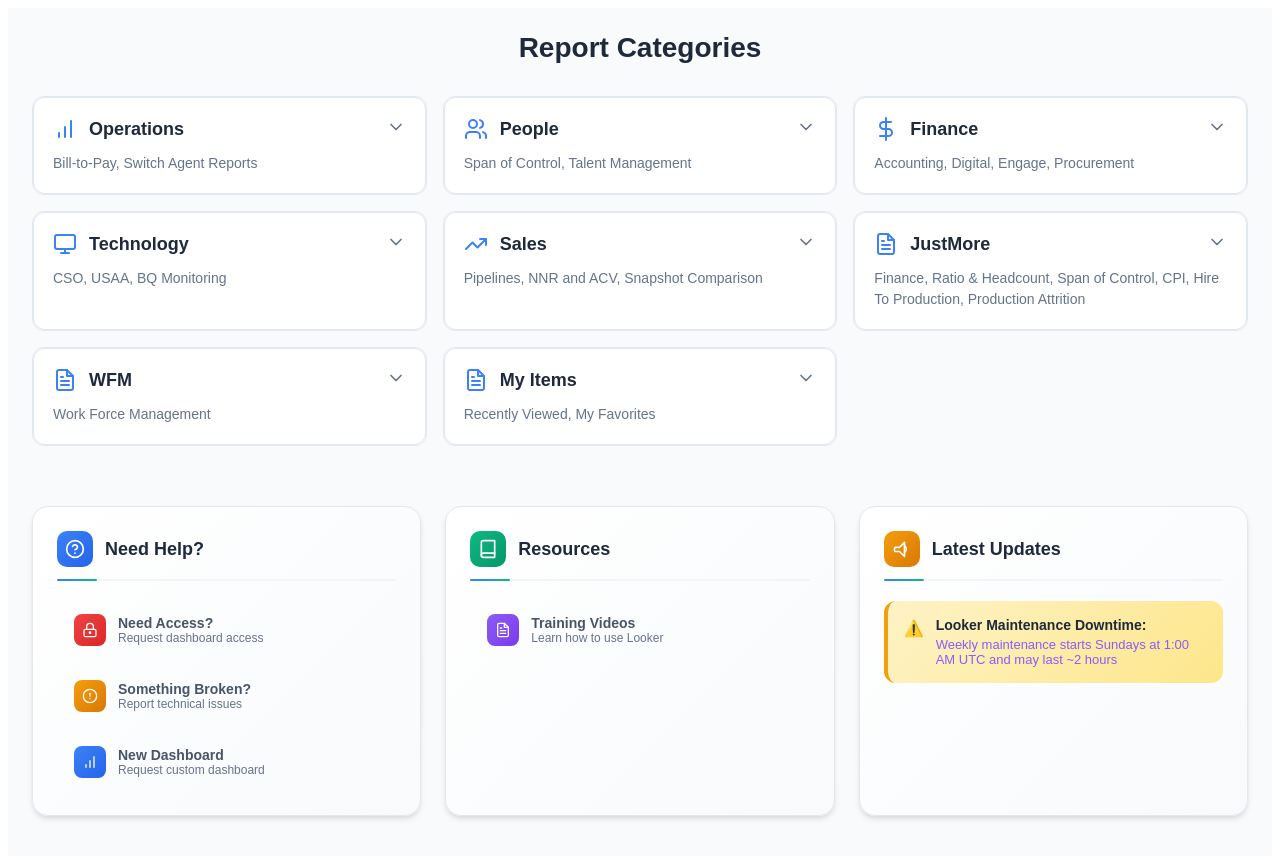
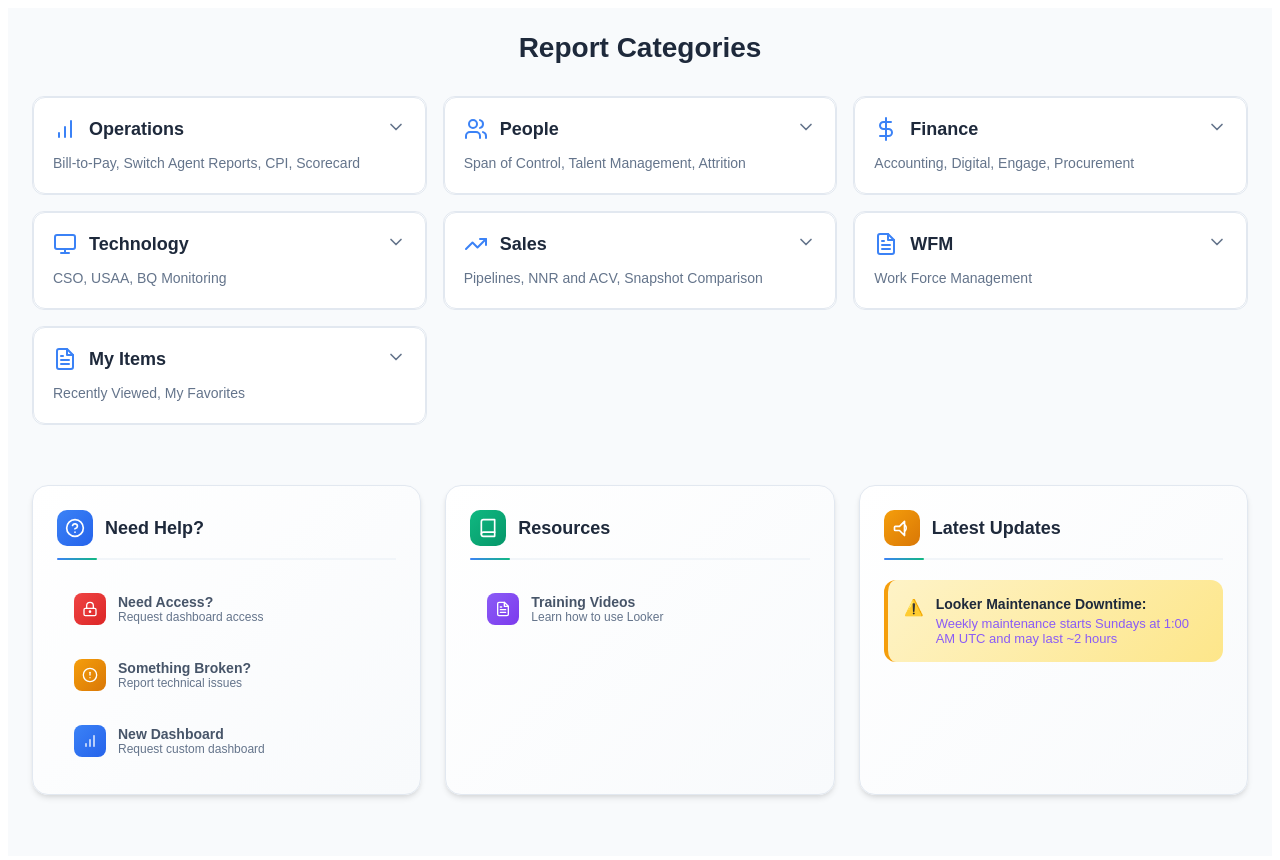
Before and after one commit to sidduthecoder/React_code, a React app: page / in a window 1280 px wide. Shown: the top 860 px of the page. Built offline with nearby package versions, Linux system fonts and the light colour scheme; the HTML template or start-up script is replaced by a standard one; what @looker/components, @looker/extension-sdk-react would draw is missing.

Commit message:
Updated Dashboard Links , Name, Added Dashboard for Metrics

```diff
--- a/src/Home.tsx
+++ b/src/Home.tsx
@@ -151,14 +151,14 @@ const Index = () => {
     {
       id: "operations",
       title: "Operations",
-      description: "Bill-to-Pay, Switch Agent Reports",
+      description: "Bill-to-Pay, Switch Agent Reports, CPI, Scorecard",
       icon: <BarChart size={24} />,
       color: "#3B82F6",
     },
     {
       id: "people",
       title: "People",
-      description: "Span of Control, Talent Management",
+      description: "Span of Control, Talent Management, Attrition",
       icon: <Users size={24} />,
       color: "#3B82F6",
     },
@@ -183,14 +183,7 @@ const Index = () => {
       icon: <TrendingUp size={24} />,
       color: "#3B82F6",
     },
-    {
-      id: "justmore",
-      title: "JustMore",
-      description:
-        "Finance, Ratio & Headcount, Span of Control, CPI, Hire To Production, Production Attrition",
-      icon: <FileText size={24} />,
-      color: "#3B82F6",
-    },
+
     {
       id: "WFM",
       title: "WFM",
@@ -222,6 +215,8 @@ const Index = () => {
           name: "Switch Agent Reports",
           url: "https://askted.ttec.com/folders/340",
         },
+        { name: "CPI - Justmore", url: "https://askted.ttec.com/folders/7633" },
+        { name: "Scorecard", url: "https://askted.ttec.com/folders/8134" },
       ],
       people: [
         { name: "Span of Control", url: "https://askted.ttec.com/folders/53" },
@@ -229,12 +224,32 @@ const Index = () => {
           name: "Talent Management",
           url: "https://askted.ttec.com/folders/8830",
         },
+        {
+          name: "Production Attrition - JustMore",
+          url: "https://askted.ttec.com/folders/7636",
+        },
+        {
+          name: "Span of Control - JustMore",
+          url: "https://askted.ttec.com/folders/7638",
+        },
+        {
+          name: "Ratio & Headcount - JustMore",
+          url: "https://askted.ttec.com/folders/7637",
+        },
+        {
+          name: "Hire to Production Attrition - Justmore",
+          url: "https://askted.ttec.com/folders/7635",
+        },
       ],
       finance: [
         { name: "Accounting", url: "https://askted.ttec.com/folders/155" },
         { name: "Digital", url: "https://askted.ttec.com/folders/157" },
         { name: "Engage", url: "https://askted.ttec.com/folders/158" },
         { name: "Procurement", url: "https://askted.ttec.com/folders/280" },
+        {
+          name: "Finance - Justmore",
+          url: "https://askted.ttec.com/folders/7634",
+        },
       ],
       technology: [
         { name: "CSO", url: "https://askted.ttec.com/folders/9769" },
@@ -262,26 +277,7 @@ const Index = () => {
           url: "https://askted.ttec.com/dashboards/pZ6I0UMyLcyBbbxVItrGrX",
         },
       ],
-      justmore: [
-        { name: "Finance", url: "https://askted.ttec.com/folders/7634" },
-        {
-          name: "Hire To Production",
-          url: "https://askted.ttec.com/folders/7635",
-        },
-        {
-          name: "Production Attrition",
-          url: "https://askted.ttec.com/folders/7636",
-        },
-        { name: "CPI", url: "https://askted.ttec.com/folders/7633" },
-        {
-          name: "Span of Control",
-          url: "https://askted.ttec.com/folders/7638",
-        },
-        {
-          name: "Ratio & Headcount",
-          url: "https://askted.ttec.com/folders/7637",
-        },
-      ],
+
       WFM: [
         {
           name: "Staffing Outlook",
```
